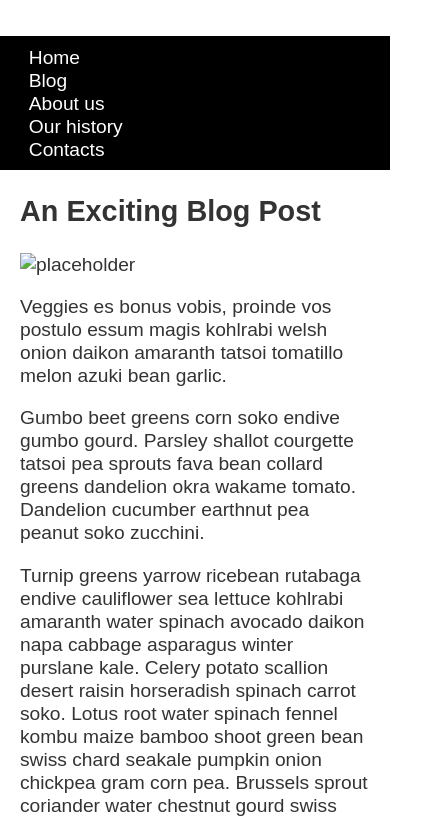
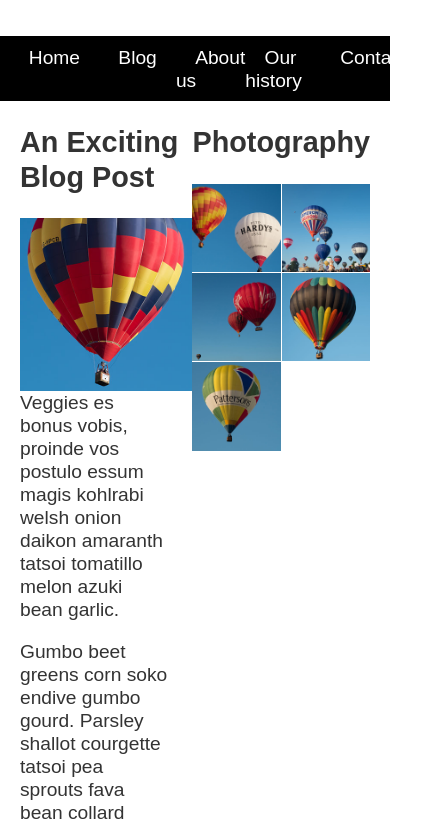
Before and after one commit to gh-grace/gh-grace.github.io, a plain HTML site: page wa/wa7/index.html in a window 390 px wide. Shown: the part 110-931 px from the top of the page, 435 px wide, since content can reach past the window. Drawn offline with Linux system fonts and the light colour scheme.

Commit message:
completed wa7

```diff
--- a/wa/wa7/index.html
+++ b/wa/wa7/index.html
@@ -39,7 +39,7 @@
         An Exciting Blog Post
       </h1>
 
-      <img src="images/balloon-sq6.jpg" alt="placeholder" class="feature">
+      <img src="balloon-sq6.jpg" alt="placeholder" class="feature">
 
       <p>Veggies es bonus vobis, proinde vos postulo essum magis kohlrabi welsh onion daikon amaranth tatsoi tomatillo melon
         azuki bean garlic.</p>
@@ -69,19 +69,19 @@
 
       <ul class="photos">
         <li>
-          <img src="images/balloon-sq1.jpg" alt="placeholder">
+          <img src="balloon-sq1.jpg" alt="placeholder">
         </li>
         <li>
-          <img src="images/balloon-sq2.jpg" alt="placeholder">
+          <img src="balloon-sq2.jpg" alt="placeholder">
         </li>
         <li>
-          <img src="images/balloon-sq3.jpg" alt="placeholder">
+          <img src="balloon-sq3.jpg" alt="placeholder">
         </li>
         <li>
-          <img src="images/balloon-sq4.jpg" alt="placeholder">
+          <img src="balloon-sq4.jpg" alt="placeholder">
         </li>
         <li>
-          <img src="images/balloon-sq5.jpg" alt="placeholder">
+          <img src="balloon-sq5.jpg" alt="placeholder">
         </li>
       </ul>
 
--- a/wa/wa7/styles.css
+++ b/wa/wa7/styles.css
@@ -1,3 +1,4 @@
+@media (min-width: 501px) {
   body {
     background-color: #fff;
     color: #333;
@@ -21,17 +22,34 @@ img {
     margin: 0 auto;
     padding: 0 20px;
     max-width: 980px;
+    display: flex;
+  }
+
+  .article {
+    flex: 1;
+  }
+
+  .grid p {
+    padding-right: 25px;
+  }
+
+  .aside {
+    flex: 1;
   }
 
   nav {
     background-color: #000;
     padding: .5em;
+    position: sticky;
+    top: 0;
   }
 
   nav ul {
     margin: 0;
     padding: 0;
     list-style: none;
+    display: flex;
+    justify-content: space-between;
   }
 
   nav a {
@@ -44,13 +62,92 @@ nav a {
     list-style: none;
     margin: 0;
     padding: 0;
+    display: grid;
+    grid-template-columns: repeat(2, 1fr);
+    grid-gap: 1px;
   }
 
   .feature {
     width: 200px;
+    float: left;
+    padding-right: 25px;
+  }
 }
 
-.navigation{
+@media (max-width: 500px) {
+   body {
+    background-color: #fff;
+    color: #333;
+    margin: 0;
+    font: 1.2em / 1.2 Arial, Helvetica, sans-serif;
+    display: flex;
+    flex-direction: column;
+  }
+
+  img {
+    max-width: 100%;
+    display: block;
+  }
+
+  .logo {
+    font-size: 200%;
+    padding: 50px 20px;
+    margin: 0 auto;
+    max-width: 980px;
+  }
+
+  .grid {
+    margin: 0 auto;
+    padding: 0 20px;
+    max-width: 980px;
+    display: flex;
+  }
+
+  .article {
+    flex: 1;
+  }
+
+  .grid p {
+    padding-right: 25px;
+  }
+
+  .aside {
+    flex: 1;
+  }
+
+  nav {
+    background-color: #000;
+    padding: .5em;
+    position: sticky;
+    top: 0;
+  }
+
+  nav ul {
+    margin: 0;
+    padding: 0;
+    list-style: none;
     display: flex;
     justify-content: space-between;
   }
+
+  nav a {
+    color: #fff;
+    text-decoration: none;
+    padding: .5em 1em;
+  }
+
+  .photos {
+    list-style: none;
+    margin: 0;
+    padding: 0;
+    display: grid;
+    grid-template-columns: repeat(2, 1fr);
+    grid-gap: 1px;
+  }
+
+  .feature {
+    width: 200px;
+    float: left;
+    padding-right: 25px;
+  }
+}
```
Lines whose indentation alone changed are shown as unchanged.
